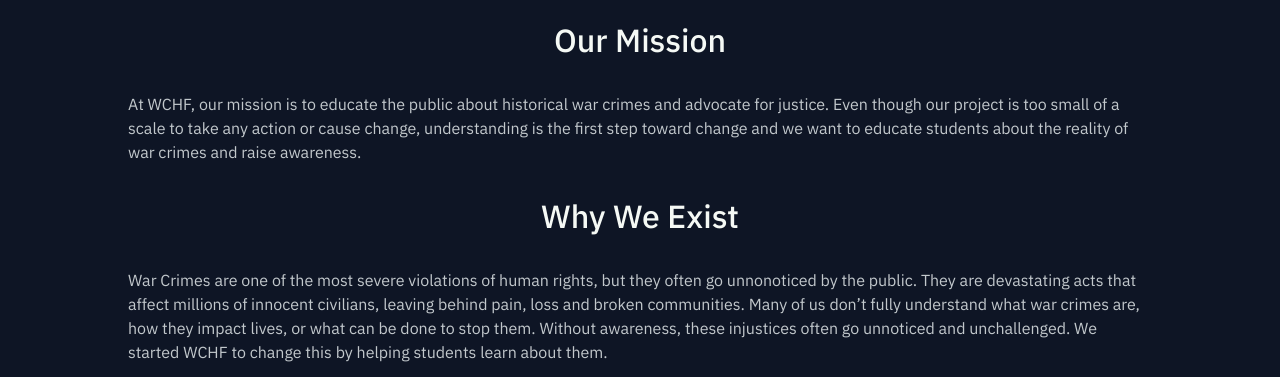
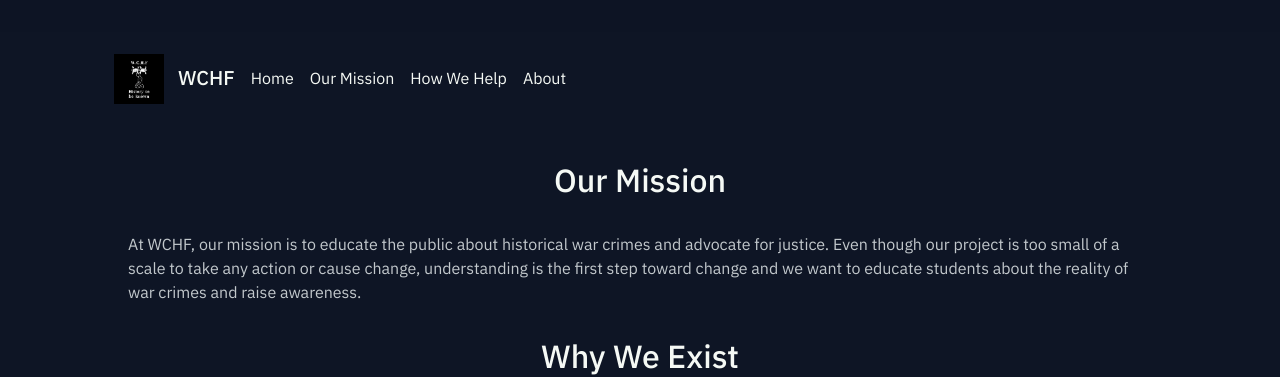
Before and after one commit to rishinellipudi/WCHF, a website built with Vite: page OurMission.html in a window 1280 px wide. Shown: the top 377 px of the page. Built offline with nearby package versions, Linux system fonts and the light colour scheme.

Commit message:
added nav bar to all pages

```diff
--- a/OurMission.html
+++ b/OurMission.html
@@ -8,11 +8,28 @@
     </head>
 
     <body>
-        <header>
-            <br>
-        </header>
 
         <main>
+            <nav>
+                <div class="nav-inner">
+                  <div class="left">
+                    <div class="logo"><img src="mainlogo.png" alt="Logo" width="50" height="50"></div>
+
+                    <p class="name">WCHF</p>
+
+                    <a href="index.html">Home</a>
+
+                    <a href="OurMission.html">Our Mission</a>
+
+                    <a href="HowWeHelp.html">How We Help</a>
+
+                    <a href="About.html">About</a>
+                  </div>
+
+
+                  </div>
+                </div>
+              </nav>
             <section>
                 <h2>Our Mission</h2>
                 <p>
--- a/style.css
+++ b/style.css
@@ -141,6 +141,7 @@
   justify-content: space-between;
   align-items: center;
   width: 100%;
+  margin-bottom: -10%;
 }
 
 nav .left,
```
Also changed, not shown: About.html (+24 -6 lines), HowWeHelp.html (+20 -0 lines), index.html (+1 -1 lines).
